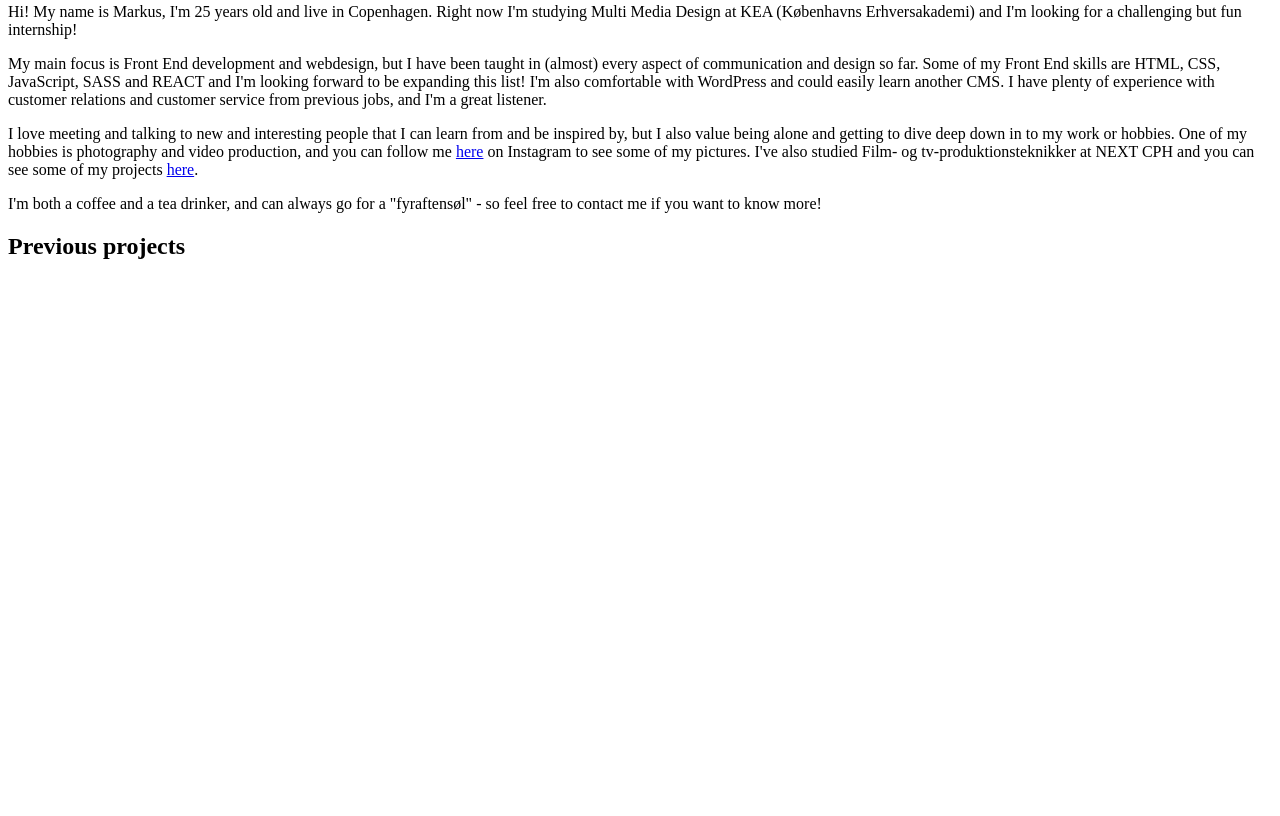
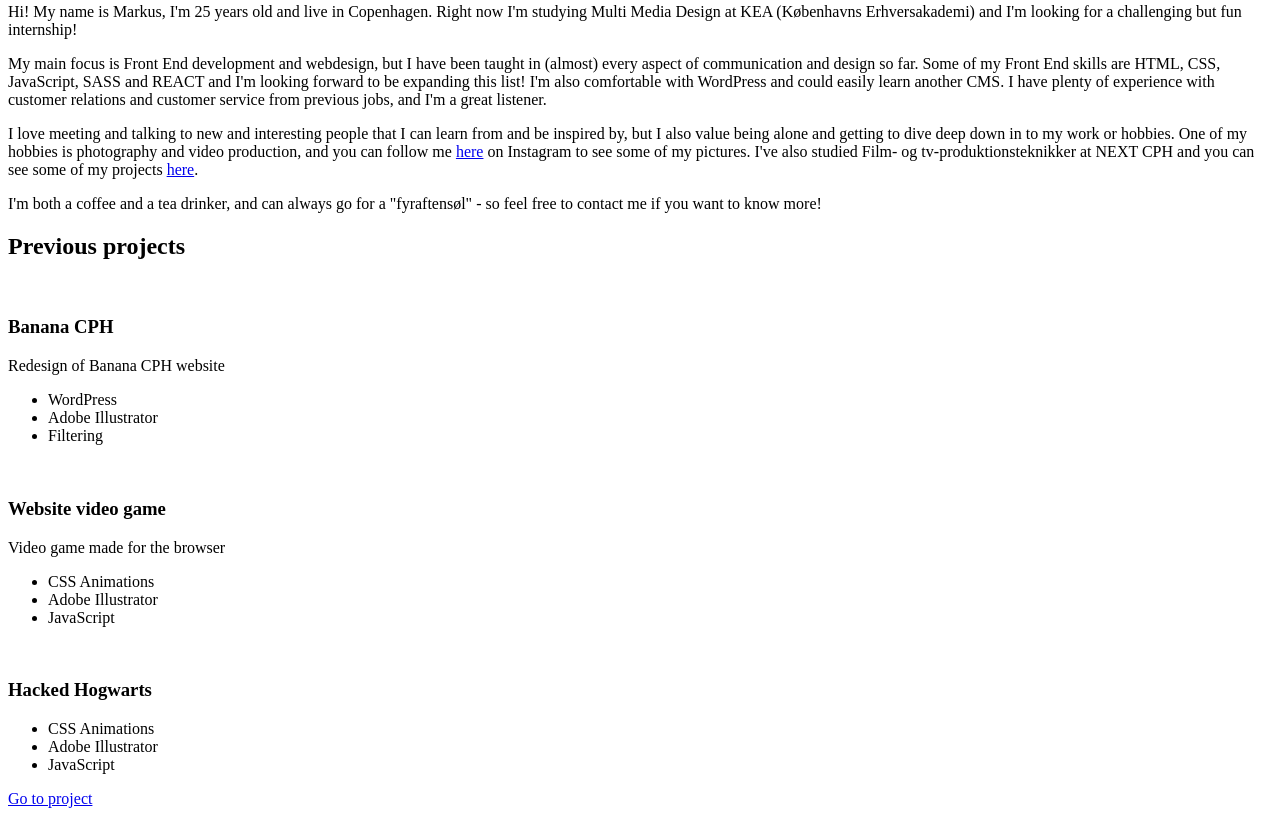
Before and after one commit to mark394e/personal_portfolio, a website built with Vite: page index.html in a window 1280 px wide. Shown: the part 480-1296 px from the top of the page. Before the commit the page ends 870 px from the top, so only its background shows below. Built offline with nearby package versions, Linux system fonts and the light colour scheme.

```diff
--- a/index.html
+++ b/index.html
@@ -6,6 +6,7 @@
     <title>Markus Hoffmann | Front End Developer</title>
   </head>
   <body>
+    <div class="progressbar"></div>
     <nav class="navbar">
       <div class="home">
         <a href="#header">Markus H. Lund</a>
@@ -22,7 +23,6 @@
           <li><a href="contact.html">Contact</a></li>
         </ul>
       </div>
-      <div class="progressbar"></div>
     </nav>
     <main>
       <header id="header">
@@ -68,40 +68,62 @@
       </section>
       <section class="projects">
         <h2>Previous projects</h2>
-        <article>
+        <article class="project-article">
           <div class="project-img">
             <img src="" alt="" />
           </div>
           <div class="project-txt">
-            <h3 class="project-name"></h3>
-            <p class="project-skills"></p>
+            <h3 class="project-name">Banana CPH</h3>
+            <p>Redesign of Banana CPH website</p>
+            <div class="project-skills">
+              <ul>
+                <li>WordPress</li>
+                <li>Adobe Illustrator</li>
+                <li>Filtering</li>
+              </ul>
+            </div>
           </div>
           <div class="project-link">
             <a href=""></a>
           </div>
         </article>
-        <article>
+
+        <article class="project-article">
           <div class="project-img">
             <img src="" alt="" />
           </div>
           <div class="project-txt">
-            <h3 class="project-name"></h3>
-            <p class="project-skills"></p>
+            <h3 class="project-name">Website video game</h3>
+            <p>Video game made for the browser</p>
+            <div class="project-skills">
+              <ul>
+                <li>CSS Animations</li>
+                <li>Adobe Illustrator</li>
+                <li>JavaScript</li>
+              </ul>
+            </div>
           </div>
           <div class="project-link">
             <a href=""></a>
           </div>
         </article>
-        <article>
+
+        <article class="project-article">
           <div class="project-img">
             <img src="" alt="" />
           </div>
           <div class="project-txt">
-            <h3 class="project-name"></h3>
-            <p class="project-skills"></p>
+            <h3 class="project-name">Hacked Hogwarts</h3>
+            <p class="project-skills">
+                 <ul>
+                <li>CSS Animations</li>
+                <li>Adobe Illustrator</li>
+                <li>JavaScript</li>
+              </ul>
+            </p>
           </div>
           <div class="project-link">
-            <a href=""></a>
+            <a href="https://mark394e.github.io/11c_04_04_hackedHogwartsStudentList/">Go to project</a>
           </div>
         </article>
       </section>
--- a/main.js
+++ b/main.js
@@ -7,8 +7,6 @@
 
 const navbarLinks = document.querySelector(".navbar-links");
 
-const header = document.querySelector("#header");
-
 toggleBtn.addEventListener("click", () => {
   navbarLinks.classList.toggle("active");
 });
@@ -17,7 +15,7 @@
 const myScrollTimeline = new ScrollTimeline({
   source: document.scrollingElement,
   orientation: "block",
-  scrollOffsets: [new CSSUnitValue(0, "percent"), new CSSUnitValue(100, "percent")],
+  scrollOffsets: [new CSSUnitValue(0, "vw"), new CSSUnitValue(100, "vw")],
 });
 
 const properties2 = {
--- a/sass/layout/_header.scss
+++ b/sass/layout/_header.scss
@@ -3,6 +3,7 @@
 
 header {
   scroll-snap-align: start;
+  scroll-margin-top: 76px;
   background-image: url("/images/enhanced_shinjuku_park.webp");
   background-repeat: no-repeat;
   background-position: center;
--- a/sass/layout/_section.scss
+++ b/sass/layout/_section.scss
@@ -8,6 +8,7 @@
     display: grid;
     grid-template-columns: 150px 1fr 1fr 50px 1fr 1fr 150px;
     grid-template-rows: 80px 1fr 1fr 80px;
+    scroll-margin-top: 76px;
     scroll-snap-align: start;
   }
   h2 {
@@ -59,6 +60,7 @@
 }
 
 .work {
+  scroll-margin-top: 76px;
   scroll-snap-align: start;
   height: 800px;
   border-bottom: 1px solid variables.$display-font-color;
```
